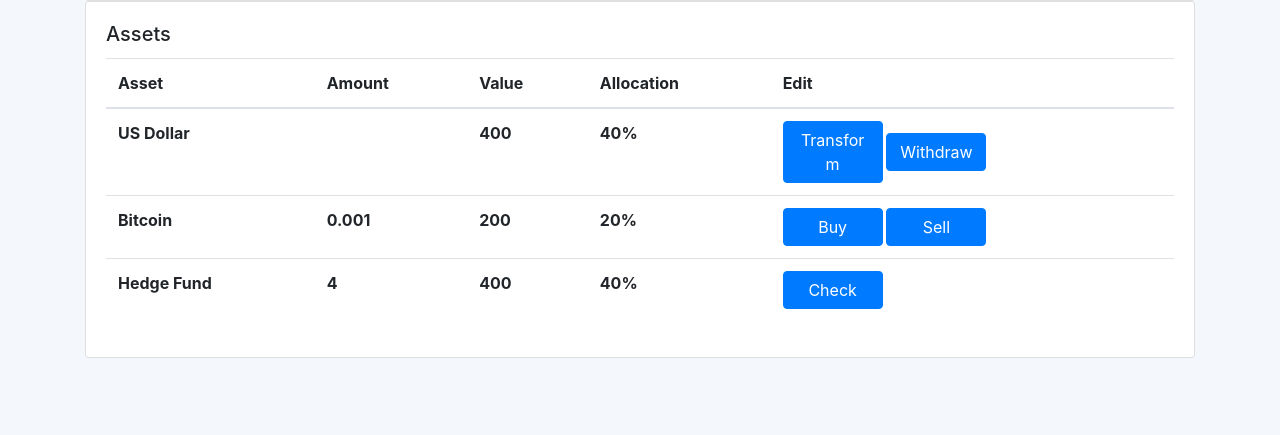
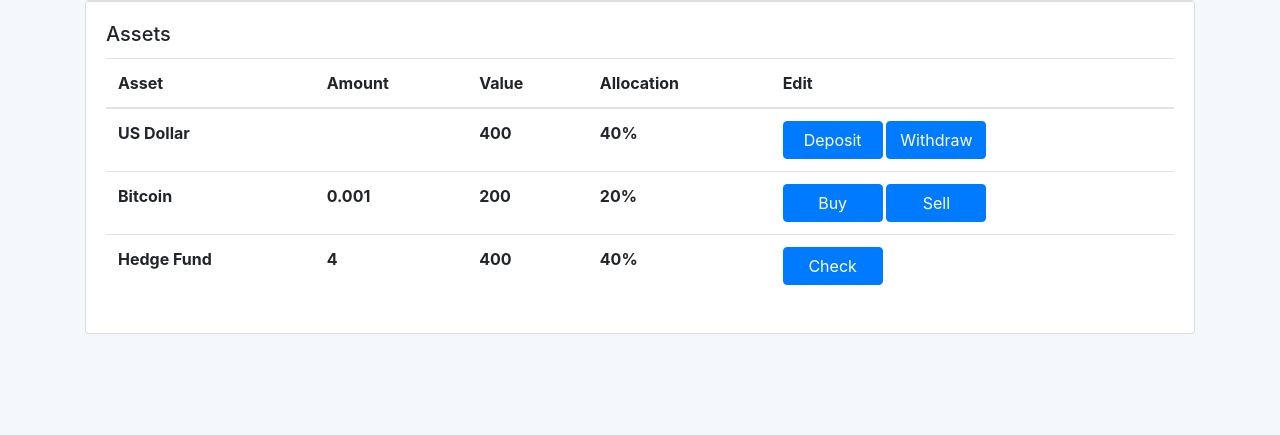
Before and after one commit to danabaxia/bitbot, a Flask app: a page that uses flaskr/templates/position.html in a window 1280 px wide. Shown: the part 365-800 px from the top of the page. Run offline with Flask 2, Linux system fonts and the light colour scheme; a user stored in the database is signed in; tables that the repository leaves empty hold one stand-in row (values such as "Sample post"); lists and menus that the app fills with data are empty; some libraries are stand-ins or nearby versions.

Commit message:
anaysis page update

```diff
--- a/flaskr/__init__.py
+++ b/flaskr/__init__.py
@@ -18,12 +18,11 @@
 app.config.from_object(Config)
 #config mongoDB
 client = pymongo.MongoClient("mongodb+srv://bobo1314:Hjb1314$@cluster0.c7xci.mongodb.net/app?retryWrites=true&w=majority")
-mongo = client.app
+mongo = client['app']
 
 db = SQLAlchemy(app)
 #db_nosql = MongoEngine()
 #db_nosql.init_app(app)
-mongo = PyMongo(app)
 
 migrate = Migrate(app, db)
 login_manager = LoginManager(app)
--- a/flaskr/js/bit_line_chart.js
+++ b/flaskr/js/bit_line_chart.js
@@ -67,7 +67,7 @@
             logScale: false
             },
             colors: ['blue'],
-            chartArea: { width: '85%', height:'75%'}
+            chartArea: { width: '85%', height:'95%'}
 
       };
 
--- a/flaskr/routes.py
+++ b/flaskr/routes.py
@@ -16,6 +16,8 @@
 from flask_socketio import SocketIO, send
 from flask import jsonify
 import json
+from pymongo import MongoClient
+import pprint
 
 
 
@@ -229,9 +231,6 @@
 
 @app.route('/create')
 def create():
-    print('test')
-    #collection = mongo["Market_order"]
-
     #print(mongo.list_collection_names())
     #db_operations.insert_one(new_user)
     #print(user['Name'],'Created successfully')
--- a/flaskr/templates/position.html
+++ b/flaskr/templates/position.html
@@ -102,8 +102,18 @@
                     <th scope="col">400</th>
                     <th scope="col">40%</th>
                     <th>
-                        <button class="btn btn-primary">Transform</button>
-                        <button class="btn btn-primary">Withdraw</button>
+                        <button class="btn btn-primary" id="transfer">Deposit</button>
+                        <script>
+                            document.getElementById('transfer').onclick = function(){
+                            location.href = "{{url_for('transfer',username=current_user.username)}}";
+                            };
+                        </script>
+                        <button class="btn btn-primary" id= "withdraw">Withdraw</button>
+                        <script>
+                          document.getElementById('withdraw').onclick = function(){
+                          location.href = "{{url_for('transfer',username=current_user.username)}}";
+                        };
+                        </script>
                     </th>
                   </tr>
                   <tr>
@@ -112,8 +122,18 @@
                     <th scope="col">200</th>
                     <th scope="col">20%</th>
                     <th>
-                        <button class="btn btn-primary">Buy</button>
-                        <button class="btn btn-primary">Sell</button>
+                        <button id="buy" class="btn btn-primary">Buy</button>
+                        <script>
+                          document.getElementById("buy").onclick = function(){
+                          location.href = "{{url_for('analysis',username=current_user.username)}}";
+                          };
+                        </script>
+                        <button id="sell" class="btn btn-primary">Sell</button>
+                        <script>
+                          document.getElementById("sell").onclick = function(){
+                          location.href = "{{url_for('analysis',username=current_user.username)}}";
+                          };
+                        </script>
                     </th>
                   </tr>
                   <tr>
```
Also changed, not shown: flaskr/templates/summary.html (+1 -9 lines).
